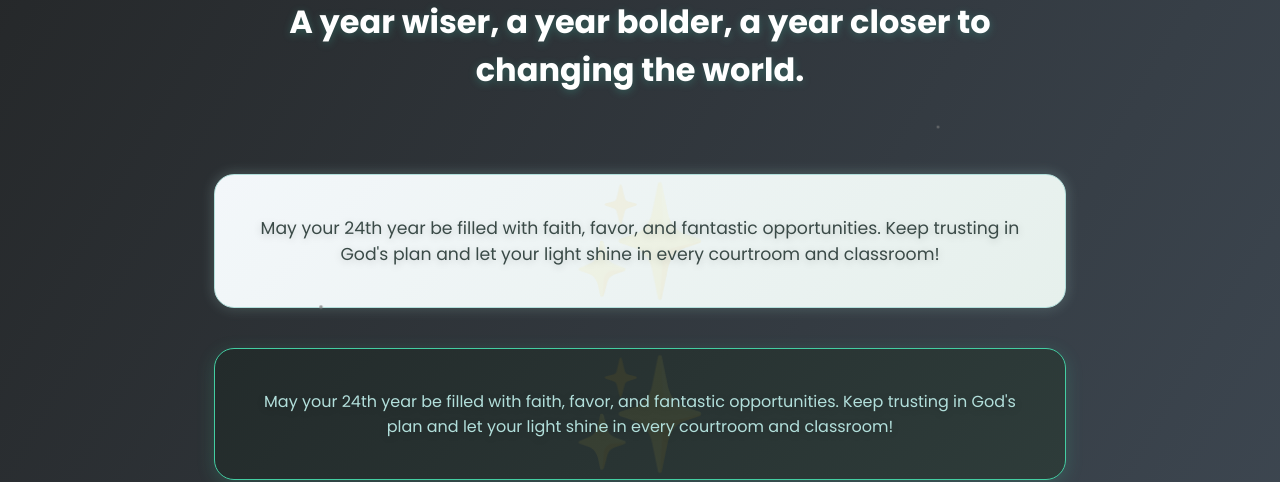
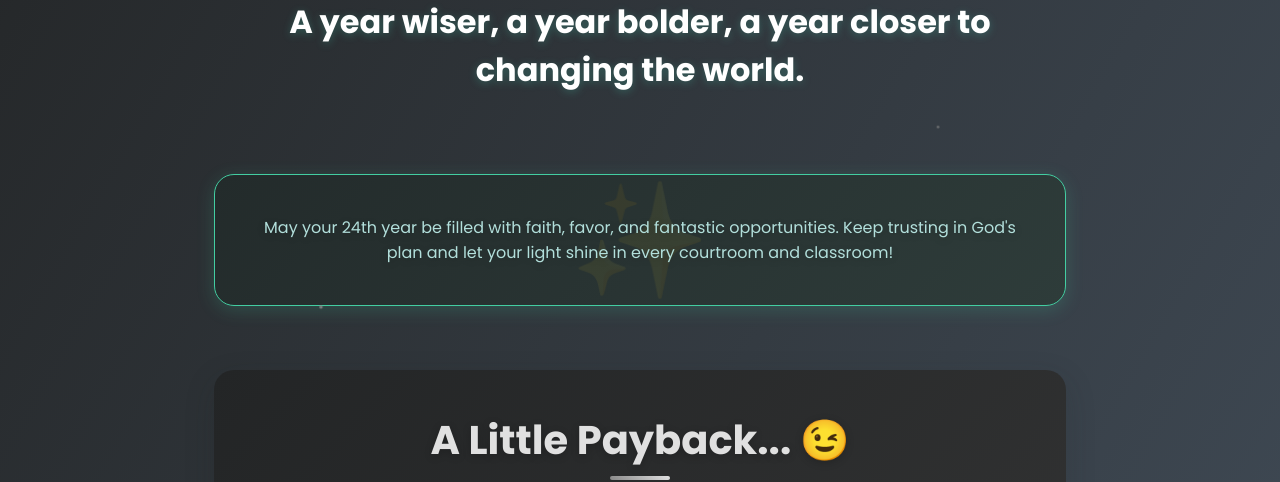
Before and after one commit to Takunda-Madondo/birthday, a plain HTML site: page index.html in a window 1280 px wide. Shown: the part 318-800 px from the top of the page. Drawn offline with Linux system fonts and the light colour scheme.

Commit message:
Update index.html

```diff
--- a/index.html
+++ b/index.html
@@ -363,11 +363,7 @@
             <h1 class="main-title">Happy 24th Birthday, Miss Masoha!</h1>
             <h2 class="subtitle">A year wiser, a year bolder, a year closer to changing the world.</h2>
         </div>
-
-        <div class="birthday-card" style="background: linear-gradient(135deg, #f3f7fa 0%, #e6f0ec 100%); border: 1.5px solid #b2dfdb; box-shadow: 0 0 12px 2px #b2dfdb33, 0 2px 8px rgba(0,0,0,0.08);">
-            <p style="text-align:center; font-size:1.08rem; color:#3a4a47; margin:0 auto; font-weight:500;">May your 24th year be filled with faith, favor, and fantastic opportunities. Keep trusting in God's plan and let your light shine in every courtroom and classroom!</p>
-        </div>
-            <div class="birthday-card" style="background: linear-gradient(135deg, #232b2b 0%, #2e3c3a 100%); border: 1.5px solid #43cea2; box-shadow: 0 4px 18px 0 #43cea233;">
+        <div class="birthday-card" style="background: linear-gradient(135deg, #232b2b 0%, #2e3c3a 100%); border: 1.5px solid #43cea2; box-shadow: 0 4px 18px 0 #43cea233; margin-bottom: 64px;">
                 <p style="text-align:center; font-size:1rem; color:#b2dfdb; margin:0 auto; font-weight:500;">May your 24th year be filled with faith, favor, and fantastic opportunities. Keep trusting in God's plan and let your light shine in every courtroom and classroom!</p>
             </div>
 
```
